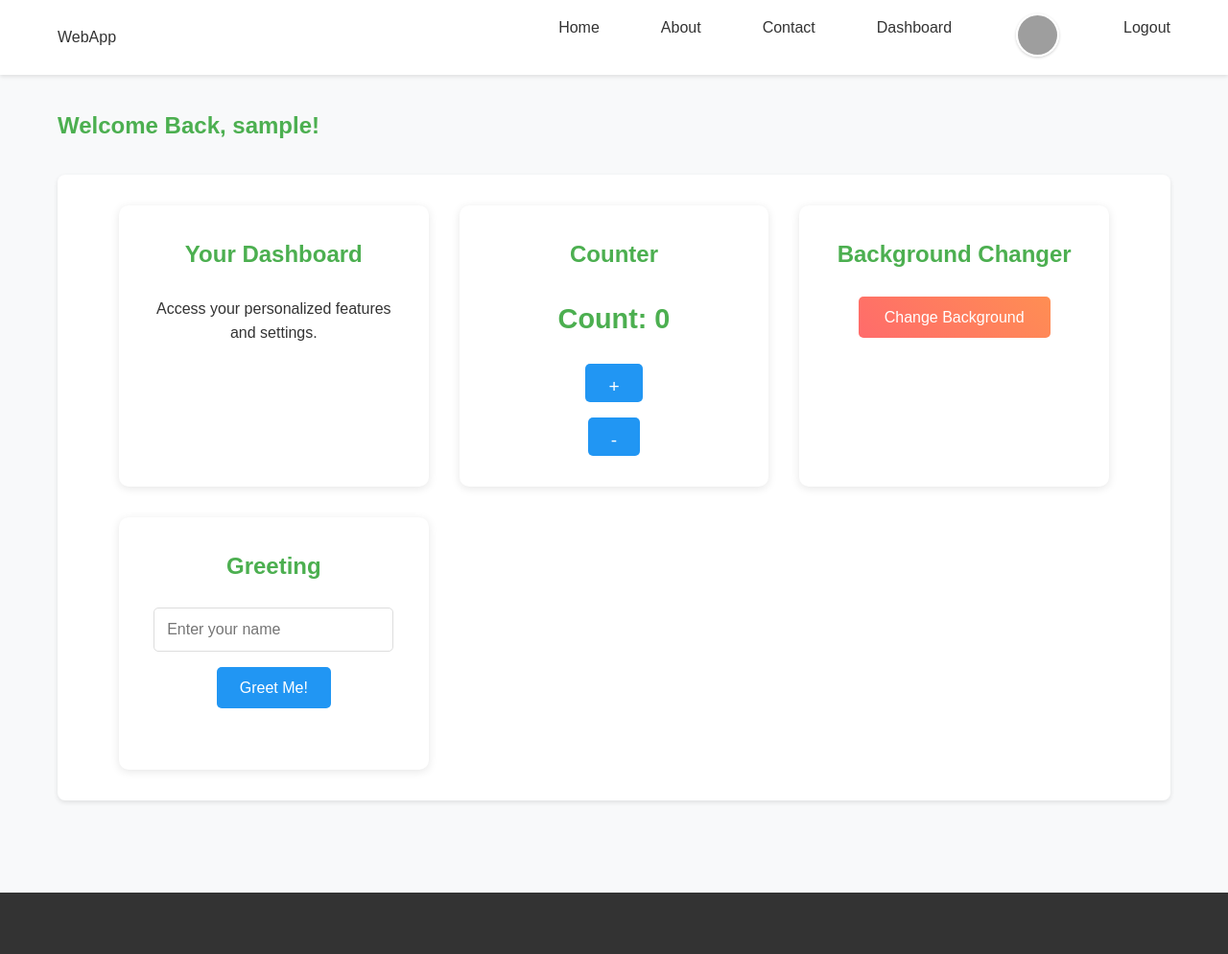
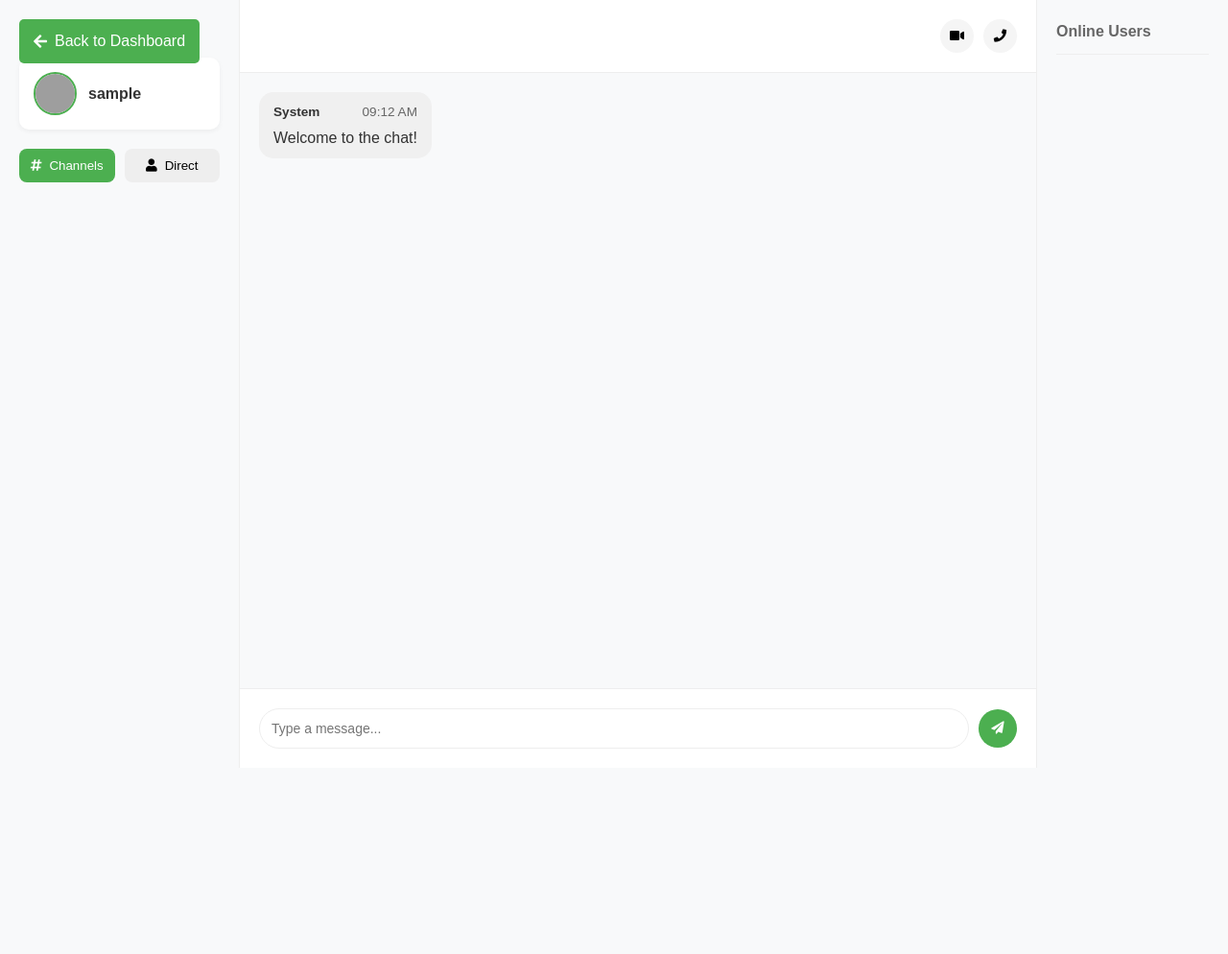
Before and after one commit to Rishi-1010/my_web_page, a PHP site: page /chat/index.php in a window 1280 px wide. Shown: the whole page at 96% size. After the commit the page ends 779 px from the top, so only its background shows below. Run offline with PHP 8.4, Linux system fonts and the light colour scheme; the visitor is signed in with stand-in values (Sample User, id 1); grey boxes are pictures that could not be loaded.

Commit message:
implemented chatting platform

```diff
--- /dev/null
+++ b/chat/index.php
@@ -0,0 +1,83 @@
+<?php
+session_start();
+if (!isset($_SESSION['user_id'])) {
+    header('Location: ../login.html');
+    exit();
+}
+?>
+<!DOCTYPE html>
+<html lang="en">
+<head>
+    <meta charset="UTF-8">
+    <meta name="viewport" content="width=device-width, initial-scale=1.0">
+    <title>ChatApp</title>
+    <link rel="stylesheet" href="../src/assets/styles/main.css">
+    <link rel="stylesheet" href="../src/assets/styles/components.css">
+    <link rel="stylesheet" href="../src/assets/styles/chat.css">
+    <link rel="stylesheet" href="https://cdnjs.cloudflare.com/ajax/libs/font-awesome/5.15.4/css/all.min.css">
+</head>
+<body>
+    <!-- Back to main app button -->
+    <a href="../" class="back-btn">
+        <i class="fas fa-arrow-left"></i> Back to Dashboard
+    </a>
+
+    <div class="chat-container">
+        <!-- Sidebar -->
+        <div class="chat-sidebar">
+            <div class="user-profile">
+                <img src="../uploads/profile_pictures/<?php echo htmlspecialchars($_SESSION['profile_picture'] ?? 'default-avatar.png'); ?>"
+                     alt="Profile"
+                     class="profile-picture">
+                <span class="username"><?php echo htmlspecialchars($_SESSION['username']); ?></span>
+            </div>
+
+            <div class="chat-tabs">
+                <button class="tab-btn active" data-tab="channels">
+                    <i class="fas fa-hashtag"></i> Channels
+                </button>
+                <button class="tab-btn" data-tab="direct">
+                    <i class="fas fa-user"></i> Direct
+                </button>
+            </div>
+
+            <div class="chat-list" id="channelsList"></div>
+        </div>
+
+        <!-- Main Chat Area -->
+        <div class="chat-main">
+            <div class="chat-header">
+                <h2 id="currentChat"></h2>
+                <div class="chat-actions">
+                    <button class="btn-icon" id="videoCall">
+                        <i class="fas fa-video"></i>
+                    </button>
+                    <button class="btn-icon" id="voiceCall">
+                        <i class="fas fa-phone"></i>
+                    </button>
+                </div>
+            </div>
+
+            <div class="messages-container" id="messages"></div>
+
+            <div class="chat-input-area">
+                <input type="text"
+                       id="messageInput"
+                       placeholder="Type a message..."
+                       class="message-input">
+                <button class="send-btn" id="sendMessage">
+                    <i class="fas fa-paper-plane"></i>
+                </button>
+            </div>
+        </div>
+
+        <!-- Online Users -->
+        <div class="online-users">
+            <h3>Online Users</h3>
+            <div id="onlineUsersList"></div>
+        </div>
+    </div>
+
+    <script src="../src/js/chat.js"></script>
+</body>
+</html>
--- a/index.php
+++ b/index.php
@@ -59,6 +59,11 @@ $username = $isLoggedIn ? $_SESSION['username'] : '';
                             <h3>Your Dashboard</h3>
                             <p>Access your personalized features and settings.</p>
                         </div>
+                        <div class="feature-card">
+                            <h3>Chat Platform</h3>
+                            <p>Connect with other users in real-time.</p>
+                            <a href="chat/" class="btn primary">Open Chat</a>
+                        </div>
                     </div>
                 </div>
             </section>
--- /dev/null
+++ b/src/assets/styles/chat.css
@@ -0,0 +1,288 @@
+/* src/assets/styles/chat.css */
+.chat-container {
+    display: grid;
+    grid-template-columns: 250px 1fr 200px;
+    height: 100vh;
+    background: #fff;
+    box-shadow: 0 0 10px rgba(0,0,0,0.1);
+}
+
+.back-btn {
+    position: fixed;
+    top: 20px;
+    left: 20px;
+    z-index: 100;
+    padding: 10px 15px;
+    background: var(--primary-color);
+    color: white;
+    border-radius: 5px;
+    text-decoration: none;
+    display: flex;
+    align-items: center;
+    gap: 8px;
+    transition: all 0.3s ease;
+}
+
+.back-btn:hover {
+    background: var(--primary-dark);
+    transform: translateX(-3px);
+}
+
+.chat-sidebar {
+    background: #f8f9fa;
+    border-right: 1px solid #eee;
+    padding: 60px 20px 20px 20px;
+    display: flex;
+    flex-direction: column;
+}
+
+.user-profile {
+    display: flex;
+    align-items: center;
+    gap: 12px;
+    padding: 15px;
+    background: white;
+    border-radius: 10px;
+    margin-bottom: 20px;
+    box-shadow: 0 2px 5px rgba(0,0,0,0.05);
+    position: relative;
+    z-index: 50;
+}
+
+.profile-picture {
+    width: 45px;
+    height: 45px;
+    border-radius: 50%;
+    object-fit: cover;
+    border: 2px solid var(--primary-color);
+}
+
+.username {
+    font-weight: 600;
+    color: #333;
+}
+
+.chat-tabs {
+    display: flex;
+    gap: 10px;
+    margin-bottom: 20px;
+}
+
+.tab-btn {
+    flex: 1;
+    padding: 10px;
+    border: none;
+    background: #eee;
+    border-radius: 8px;
+    cursor: pointer;
+    transition: all 0.3s ease;
+    display: flex;
+    align-items: center;
+    justify-content: center;
+    gap: 8px;
+}
+
+.tab-btn.active {
+    background: var(--primary-color);
+    color: white;
+}
+
+.tab-btn:hover:not(.active) {
+    background: #e0e0e0;
+}
+
+.chat-list {
+    flex: 1;
+    overflow-y: auto;
+}
+
+.chat-main {
+    display: flex;
+    flex-direction: column;
+    background: #fff;
+    height: 100vh;
+    position: relative;
+}
+
+.chat-header {
+    position: sticky;
+    top: 0;
+    padding: 20px;
+    border-bottom: 1px solid #eee;
+    display: flex;
+    justify-content: space-between;
+    align-items: center;
+    background: #fff;
+    z-index: 10;
+}
+
+.chat-actions {
+    display: flex;
+    gap: 10px;
+}
+
+.btn-icon {
+    padding: 8px;
+    border: none;
+    background: #f5f5f5;
+    border-radius: 50%;
+    cursor: pointer;
+    transition: all 0.3s ease;
+    width: 35px;
+    height: 35px;
+    display: flex;
+    align-items: center;
+    justify-content: center;
+}
+
+.btn-icon:hover {
+    background: #e0e0e0;
+    transform: scale(1.1);
+}
+
+.messages-container {
+    flex: 1;
+    overflow-y: auto;
+    padding: 20px;
+    background: #f8f9fa;
+    display: flex;
+    flex-direction: column;
+    max-height: calc(100vh - 140px);
+}
+
+.chat-input-area {
+    position: sticky;
+    bottom: 0;
+    left: 0;
+    right: 0;
+    padding: 20px;
+    background: #fff;
+    border-top: 1px solid #eee;
+    display: flex;
+    gap: 10px;
+    align-items: center;
+    z-index: 10;
+}
+
+.message-input {
+    flex: 1;
+    padding: 12px;
+    border: 1px solid #eee;
+    border-radius: 25px;
+    font-size: 14px;
+    transition: all 0.3s ease;
+}
+
+.message-input:focus {
+    outline: none;
+    border-color: var(--primary-color);
+    box-shadow: 0 0 0 2px rgba(var(--primary-rgb), 0.1);
+}
+
+.send-btn {
+    padding: 12px;
+    border: none;
+    background: var(--primary-color);
+    color: white;
+    border-radius: 50%;
+    cursor: pointer;
+    transition: all 0.3s ease;
+    width: 40px;
+    height: 40px;
+    display: flex;
+    align-items: center;
+    justify-content: center;
+}
+
+.send-btn:hover {
+    transform: scale(1.1);
+    background: var(--primary-dark);
+}
+
+.online-users {
+    background: #f8f9fa;
+    border-left: 1px solid #eee;
+    padding: 20px;
+}
+
+.online-users h3 {
+    font-size: 16px;
+    color: #666;
+    margin-bottom: 15px;
+    padding-bottom: 10px;
+    border-bottom: 1px solid #eee;
+}
+
+#onlineUsersList {
+    display: flex;
+    flex-direction: column;
+    gap: 10px;
+}
+
+@media (max-width: 1024px) {
+    .chat-container {
+        grid-template-columns: 250px 1fr;
+    }
+    .online-users {
+        display: none;
+    }
+}
+
+@media (max-width: 768px) {
+    .chat-container {
+        grid-template-columns: 1fr;
+    }
+    .chat-sidebar {
+        display: none;
+    }
+    .back-btn {
+        top: 10px;
+        left: 10px;
+    }
+}
+
+.message {
+    margin-bottom: 15px;
+    display: flex;
+}
+
+.message-content {
+    max-width: 70%;
+    padding: 10px 15px;
+    border-radius: 15px;
+    background: #f0f0f0;
+}
+
+.message-own {
+    justify-content: flex-end;
+}
+
+.message-own .message-content {
+    background: var(--primary-color);
+    color: white;
+}
+
+.message-header {
+    display: flex;
+    justify-content: space-between;
+    margin-bottom: 5px;
+    font-size: 0.85em;
+}
+
+.message-username {
+    font-weight: 600;
+}
+
+.message-time {
+    color: #666;
+}
+
+.message-own .message-time {
+    color: rgba(255,255,255,0.8);
+}
+
+.message-text {
+    line-height: 1.4;
+}
+
+/* Add more styles as needed */
--- /dev/null
+++ b/src/js/chat.js
@@ -0,0 +1,81 @@
+document.addEventListener('DOMContentLoaded', () => {
+    const messageInput = document.getElementById('messageInput');
+    const sendButton = document.getElementById('sendMessage');
+    const messagesContainer = document.getElementById('messages');
+
+    // Sample messages array to store chat history
+    const messages = [];
+
+    // Function to display a message
+    function displayMessage(message) {
+        const messageElement = document.createElement('div');
+        messageElement.className = `message ${message.isCurrentUser ? 'message-own' : 'message-other'}`;
+
+        messageElement.innerHTML = `
+            <div class="message-content">
+                <div class="message-header">
+                    <span class="message-username">${message.username}</span>
+                    <span class="message-time">${formatTime(message.timestamp)}</span>
+                </div>
+                <div class="message-text">${message.content}</div>
+            </div>
+        `;
+
+        messagesContainer.appendChild(messageElement);
+        messagesContainer.scrollTop = messagesContainer.scrollHeight;
+    }
+
+    // Format timestamp
+    function formatTime(timestamp) {
+        const date = new Date(timestamp);
+        return date.toLocaleTimeString([], { hour: '2-digit', minute: '2-digit' });
+    }
+
+    // Send message function
+    function sendMessage() {
+        const content = messageInput.value.trim();
+        if (content) {
+            const message = {
+                content: content,
+                username: 'You', // This would normally come from the session
+                timestamp: new Date(),
+                isCurrentUser: true
+            };
+
+            // Add message to array and display it
+            messages.push(message);
+            displayMessage(message);
+
+            // Clear input
+            messageInput.value = '';
+
+            // Simulate received message (for testing)
+            setTimeout(() => {
+                const response = {
+                    content: 'This is a sample response',
+                    username: 'Bot',
+                    timestamp: new Date(),
+                    isCurrentUser: false
+                };
+                messages.push(response);
+                displayMessage(response);
+            }, 1000);
+        }
+    }
+
+    // Event listeners
+    sendButton.addEventListener('click', sendMessage);
+    messageInput.addEventListener('keypress', (e) => {
+        if (e.key === 'Enter') {
+            sendMessage();
+        }
+    });
+
+    // Add some sample messages
+    displayMessage({
+        content: 'Welcome to the chat!',
+        username: 'System',
+        timestamp: new Date(),
+        isCurrentUser: false
+    });
+});
```
Also changed, not shown: README.md.
